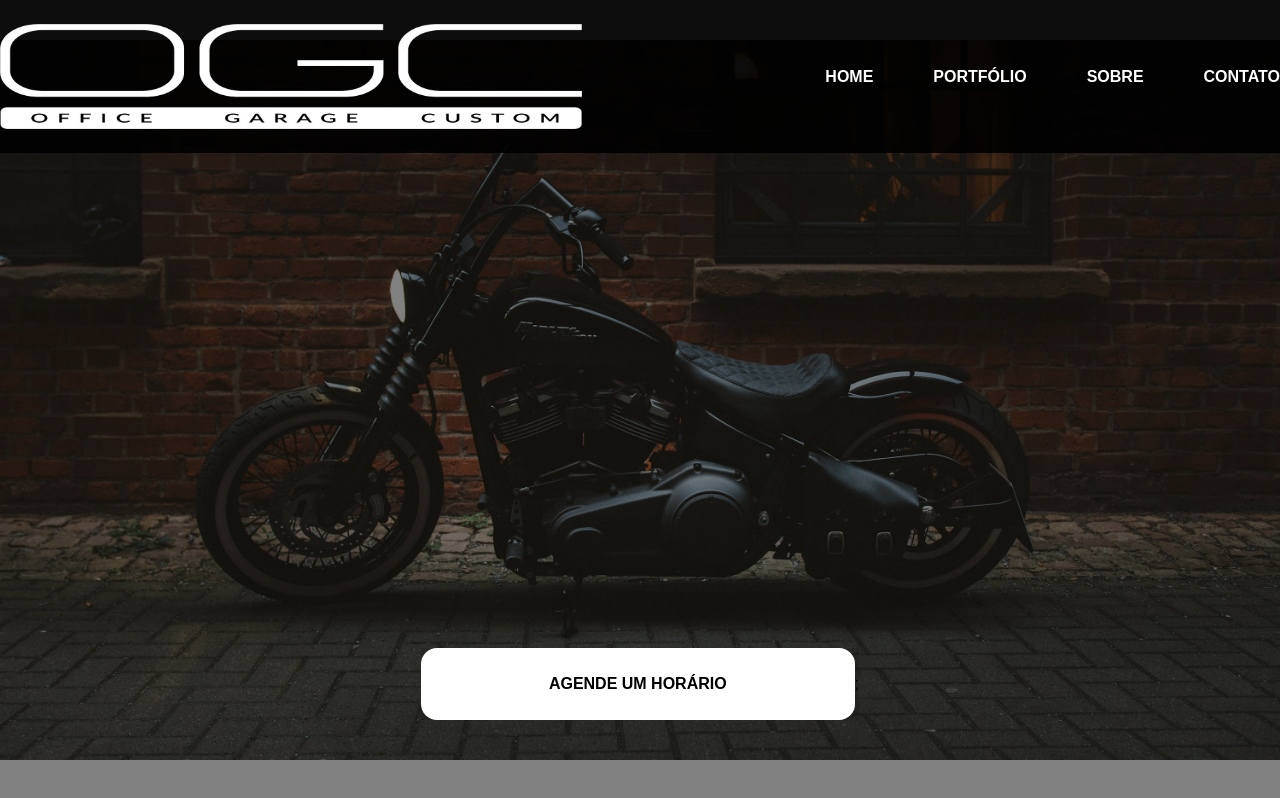
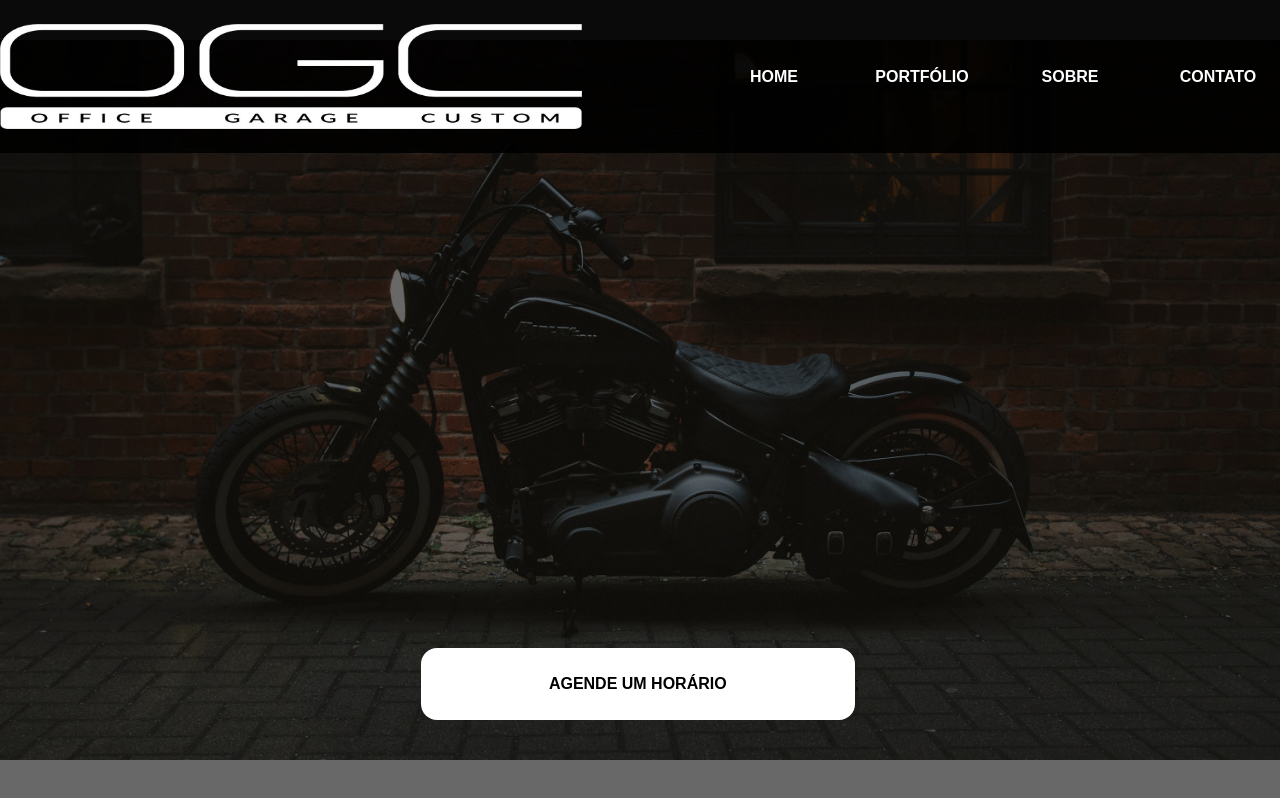
Before and after one commit to kevincamussi/office-garage-custom, a Next.js app: page / in a window 1280 px wide. Built offline with nearby package versions, Linux system fonts and the light colour scheme; a web font is replaced by a local one.

Commit message:
style: change home style

```diff
--- a/src/app/page.tsx
+++ b/src/app/page.tsx
@@ -1,13 +1,17 @@
 "use client";
 
 import Button from "@/components/Button";
+import { Colors } from "@/styles/global";
 import Link from "next/link";
 
 export default function Home() {
   return (
     <div className="flex justify-center">
       <Link className="absolute bottom-20" href={"#"}>
-        <Button>AGENDE UM HORÁRIO</Button>;
+        <Button padding="24px 128px" bg={Colors.white} hover={Colors.black}>
+          AGENDE UM HORÁRIO
+        </Button>
+        ;
       </Link>
     </div>
   );
--- a/src/components/Button/index.tsx
+++ b/src/components/Button/index.tsx
@@ -1,7 +1,33 @@
 import { ButtonStyle } from "./styles";
 
-const Button = ({ children }: { children: string | number }) => {
-  return <ButtonStyle>{children}</ButtonStyle>;
+export type ButtonProps = {
+  padding?: string;
+  bg?: string;
+  hover?: string;
+  hovercolor?: string;
+  width?: string;
+  children: React.ReactNode;
+};
+
+const Button = ({
+  children,
+  bg,
+  padding,
+  hover,
+  hovercolor,
+  width,
+}: ButtonProps) => {
+  return (
+    <ButtonStyle
+      padding={padding}
+      bg={bg}
+      hover={hover}
+      hovercolor={hovercolor}
+      width={width}
+    >
+      {children}
+    </ButtonStyle>
+  );
 };
 
 export default Button;
--- a/src/components/Button/styles.ts
+++ b/src/components/Button/styles.ts
@@ -1,12 +1,22 @@
 import styled from "styled-components";
 
+import { ButtonProps } from ".";
 import { Colors } from "@/styles/global";
 
-export const ButtonStyle = styled.button`
-  background-color: ${Colors.white};
+export const ButtonStyle = styled.button<ButtonProps>`
+  background-color: ${({ bg }) => bg};
   font-family: "Inria Sans", sans-serif;
   font-weight: bold;
   border-radius: 16px;
-  padding: 24px 128px;
+  padding: ${({ padding }) => padding};
   text-align: center;
+  transition: 500ms;
+  width: ${({ width }) => width};
+
+  &:hover {
+    background-color: ${({ hover }) => hover};
+    color: ${({ hover }) =>
+      hover === Colors.black ? Colors.white : Colors.black};
+    transition: 500ms;
+  }
 `;
--- a/src/components/Header/index.tsx
+++ b/src/components/Header/index.tsx
@@ -3,6 +3,8 @@
 import Image from "next/image";
 import * as S from "./styles";
 import Link from "next/link";
+import Button from "../Button";
+import { Colors } from "@/styles/global";
 
 const Header = () => {
   return (
@@ -18,16 +20,38 @@ const Header = () => {
         <S.Nav>
           <ul>
             <li>
-              <Link href={"#"}>HOME</Link>
+              <Link href={"#"}>
+                <Button bg="" hover={Colors.white} padding="8px" width="124px">
+                  HOME
+                </Button>
+              </Link>
             </li>
             <li>
-              <Link href={"#"}>PORTFÓLIO</Link>
+              <Link href={"#"}>
+                <Button bg="" hover={Colors.white} padding="8px" width="124px">
+                  PORTFÓLIO
+                </Button>
+              </Link>
             </li>
             <li>
-              <Link href={"#"}>SOBRE</Link>
+              <Link href={"#"}>
+                <Button
+                  bg=""
+                  hover={Colors.white}
+                  hovercolor={Colors.black}
+                  padding="8px 0"
+                  width="124px"
+                >
+                  SOBRE
+                </Button>
+              </Link>
             </li>
             <li>
-              <Link href={"#"}>CONTATO</Link>
+              <Link href={"#"}>
+                <Button bg="" hover={Colors.white} padding="8px" width="124px">
+                  CONTATO
+                </Button>
+              </Link>
             </li>
           </ul>
         </S.Nav>
--- a/src/components/Header/styles.ts
+++ b/src/components/Header/styles.ts
@@ -7,7 +7,6 @@ export const HeaderStyle = styled.header`
   background-color: rgba(${hexToRgb(Colors.black)}, 0.9);
   padding: 24px 0;
   z-index: 1;
-  // position: relative;
   font-family: "Inria Sans", sans-serif;
   font-weight: bold;
 `;
@@ -21,7 +20,7 @@ export const Nav = styled.nav`
     display: flex;
 
     li {
-      margin-left: 60px;
+      margin-left: 24px;
     }
   }
 `;
```
